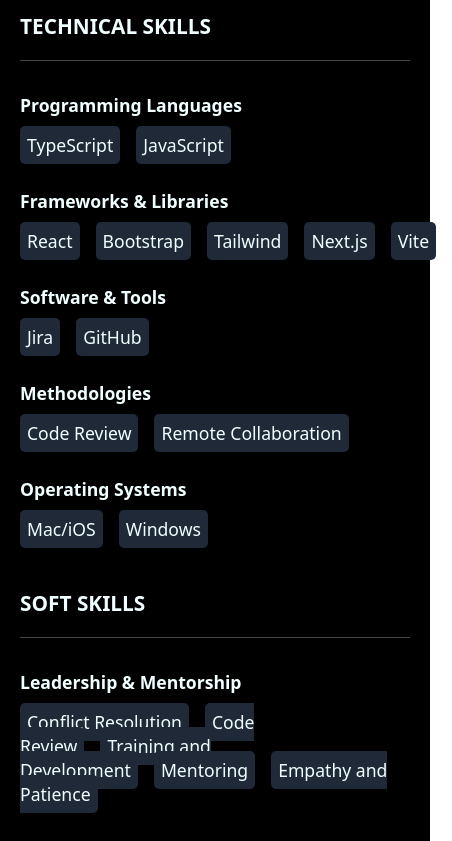
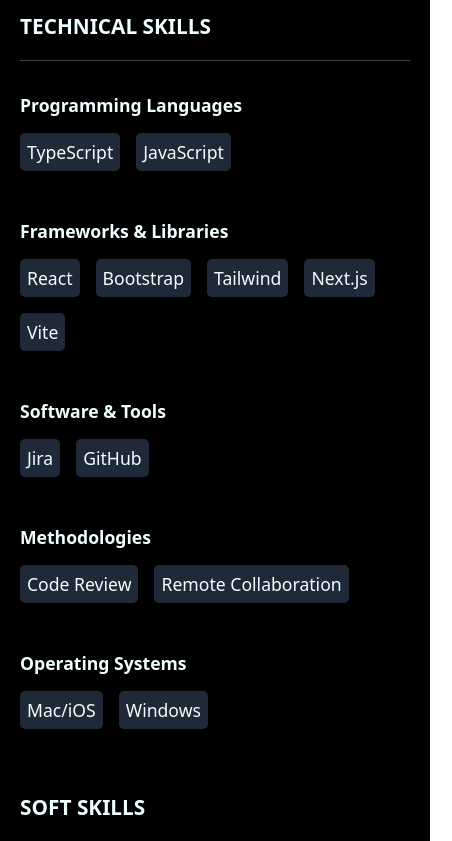
Before and after one commit to spr-tech/portfolio, a React app: page / in a window 390 px wide. Shown: the part 2780-3621 px from the top of the page, 452 px wide, since content can reach past the window. Built offline with nearby package versions, Linux system fonts and the light colour scheme; the HTML template or start-up script is replaced by a standard one.

Commit message:
adjusted the education and skills style to make it more responsive on smaller screen

```diff
--- a/src/components/EducationAndSkills.css
+++ b/src/components/EducationAndSkills.css
@@ -14,5 +14,9 @@
   margin-top: 2rem;
 }
 
-@media screen {
+@media (max-width: 768px) {
+  .other-skill span {
+    display: inline-block;
+    margin-bottom: 1rem;
+  }
 }
```
Also changed, not shown: src/components/Hobbies.jsx (deleted).
